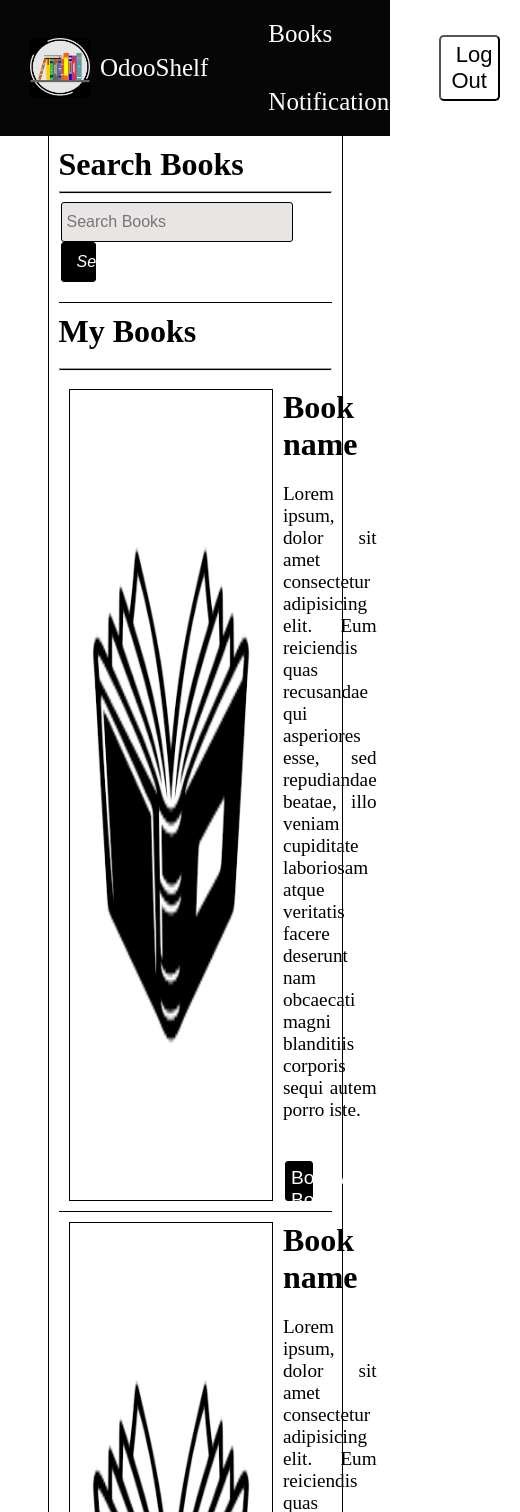
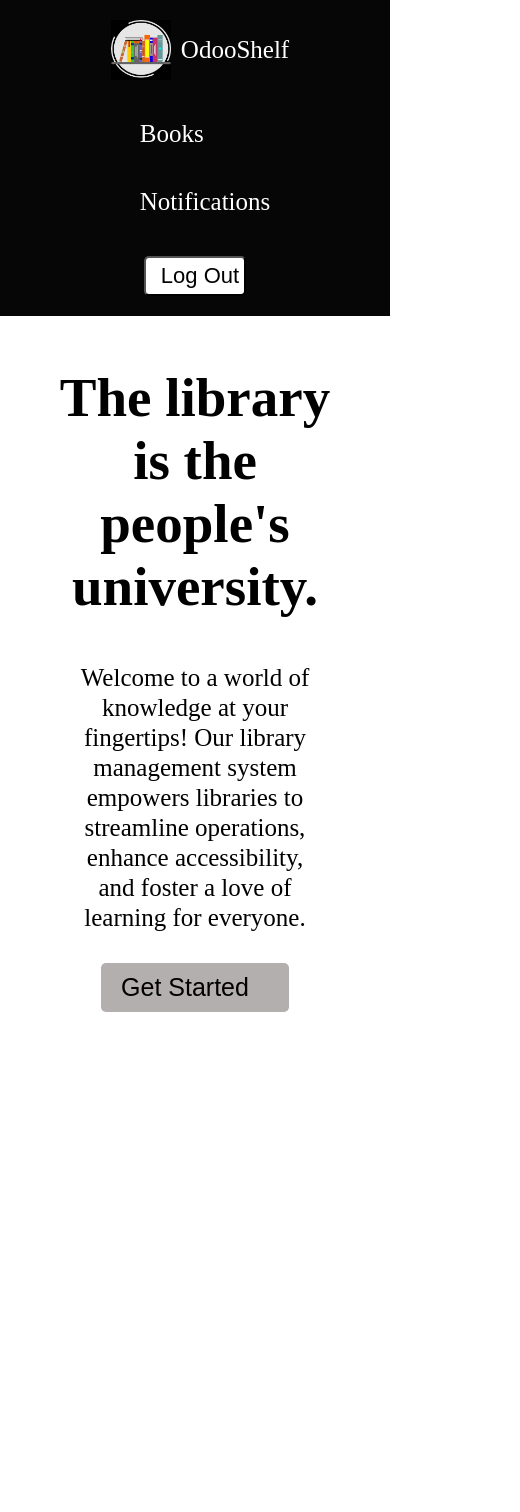
Before and after one commit to parthBhavsar12/OdooShelf, a React (Vite) app in the folder client/: page / in a window 390 px wide. Shown: the top 1512 px of the page, 520 px wide, since content can reach past the window. After the commit the page ends 1012 px from the top, so only its background shows below. Built offline with nearby package versions, Linux system fonts and the light colour scheme; the HTML template or start-up script is replaced by a standard one.

Commit message:
home and book page done

```diff
--- a/client/src/App.jsx
+++ b/client/src/App.jsx
@@ -7,8 +7,8 @@ function App() {
 
   return (
     <>
-      {/* <Nav/><Home/> */}
-      <Nav/><Books/>
+      <Nav/><Home/>
+      {/* <Nav/><Books/> */}
     </>
   )
 }
--- a/client/src/components/home/home.css
+++ b/client/src/components/home/home.css
@@ -1,53 +1,82 @@
 .home{
-    /* padding: 5px; */
-    background-color: white;
-    height: 85vh;
-    /* border: 1px solid black; */
+    display: flex;
+    /* flex-direction:column; */
+    flex-direction: row;
+}
+.img img{
+    width: 40vw;
+    height: 40vw;
+
+}
+.img{
+    max-width: 40vw;
 }
 
-/* .home img{
-    filter: blur(2px);
-    position: relative;
-    width: 99.4vw;
-    height: 98.12vh;
-    opacity: 0.9;
-    overflow:hidden;
-} */
-.data{
-    /* height: 300px; */
-    /* width: 55vw; */
-    position: absolute;
+
+
+  .data {
+    margin: auto auto;
+    width:  40vw;
+    /* position: absolute;
     top: 50%;
     left: 50%;
-    opacity: 0.8;
-    /* filter: opacity(1px); */
-    transform: translate(-50%, -50%);
-    /* color: white; */
+    transform: translate(-50%, -50%); */
     text-align: center;
-    /* background-color: rgb(143, 185, 185); */
-    /* padding: 10px; */
-    /* opacity: 0.5; */
-    /* background: transparent; */
+    color:black;
     /* text-shadow: 2px 2px 4px rgba(0, 0, 0, 0.7); */
-}
+    width: 80%; /* Adjust width as needed */
+  }
+
+  .data span {
+    display: block;
+    font-size: 55px;
+    font-weight: bold;
+    /* white-space: nowrap; Prevent the text from wrapping */
+  }
+
+  .data p {
+    width: 60vw;
+    line-height: 30px;
+    margin: auto;
+
+    margin-top: 45px;
+    font-size: 25px;
+  }
+
+  .getStarted {
+    margin-top: 30px;
+    padding: 10px 20px;
+    font-size: 25px;
+    color: black;
+    background-color:rgb(180, 175, 175);
+    border: none;
+    border-radius: 5px;
+    cursor: pointer;
+  }
+
+  .getStarted i {
+    margin-left: 10px;
+  }
+
+  .getStarted:hover {
+    cursor: pointer;
+  }
+
+/* }
 .data span{
-    /* font-size: 50px; */
-    /* width: 100%; */
     font-weight: bold;
     color: black;
     font-size: 75px;
-    /* background: transparent; */
-    /* background-color: rgb(119, 119, 209); */
-}
-.data p{
+    border:  2px solid black;
+} */
+/* .data p{
     /* width: 50vw; */
-    margin: 25px auto;
+    /* margin: 25px auto;
     text-align: center;
     font-size: 25px;
     /* background: transparent; */
-}
 
-button.getStarted{
+/* button.getStarted{
     border: none;
     border-radius: 5px;
     background-color: black;
@@ -59,7 +88,20 @@ button.getStarted{
 }
 button.getStarted i{
     margin: 5px;
-}
+} */
 /* .data {
 
   } */
+  @media (max-width: 1455px) {
+
+    .img img{
+        display: none;
+    }
+  }
+  @media (max-width: 990px) {
+
+    .data {
+        /* display: block; */
+       margin-top: 50px;
+    }
+  }
--- a/client/src/components/home/home.jsx
+++ b/client/src/components/home/home.jsx
@@ -1,14 +1,17 @@
 import "./home.css";
-// import homeImage from './home.jpg';
+import bookimg from "./book.png"
 
 const Home = () => {
   return (
-    <div className="home">
-      {/* <img src={homeImage} alt="" width="100%" height="100%" /> */}
+
+     <div className="home">
       <div className="data">
-        <span> The library is the people's university. </span>
+        <span> The library is the people&apos;s university. </span>
         <p>Welcome to a world of knowledge at your fingertips! Our library management system empowers libraries to streamline operations, enhance accessibility, and foster a love of learning for everyone.</p>
-        <button className="getStarted">Get Started<i class="zmdi zmdi-caret-right-circle"></i></button>
+        <button className="getStarted">Get Started<i className="zmdi zmdi-caret-right-circle"></i></button>
+      </div>
+
+      <div className="img"><img src={bookimg} alt="" />
       </div>
     </div>
   )
--- a/client/src/components/nav/nav.css
+++ b/client/src/components/nav/nav.css
@@ -43,3 +43,19 @@ img.logo{
     display: flex;
     align-items: center;
 }
+
+@media (max-width: 990px) {
+
+    ul{
+       width: 100%;
+       flex-direction: column;
+
+    }
+
+    .center{
+        display: flex;
+        flex-direction: column;
+        align-items: left;
+        /* justify-content: center; */
+    }
+  }
```
Also changed, not shown: client/src/components/home/book.png (added).
